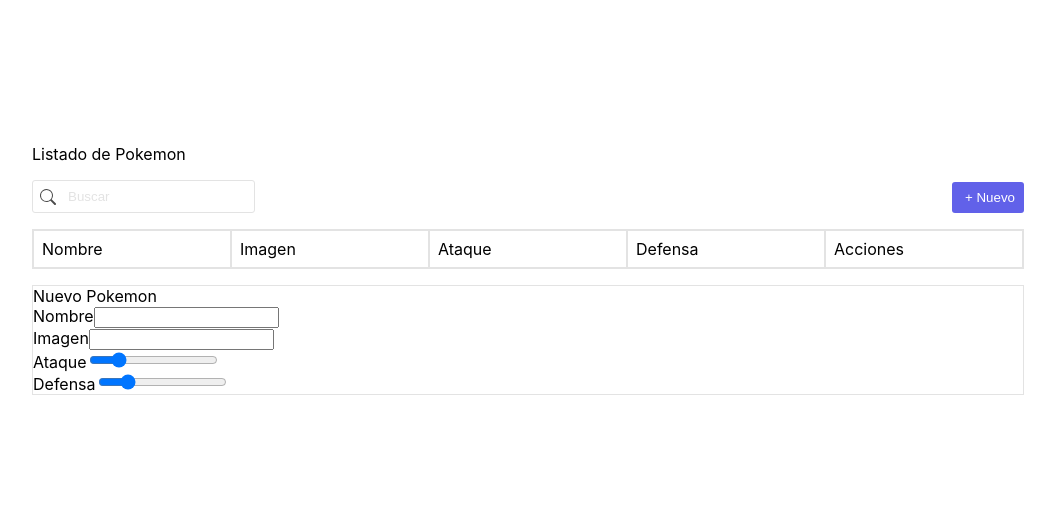
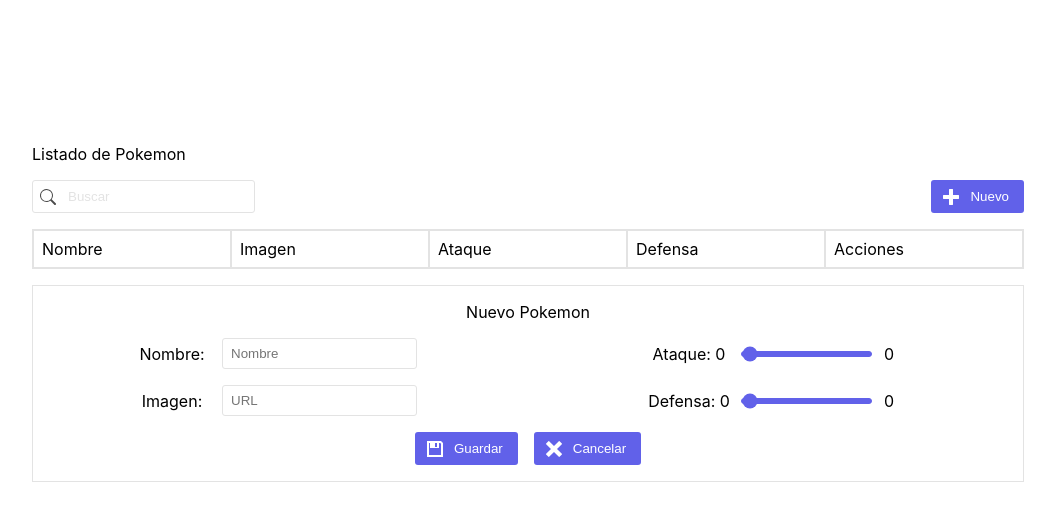
Before and after one commit to kiukg/pichincha-pokedex, a React (Create React App) app: page / in a window 1280 px wide. Shown: the top 520 px of the page, without its empty margins (112-1167 px from the left). Built offline with nearby package versions, Linux system fonts and the light colour scheme.

Commit message:
Custom button added

```diff
--- a/src/App.tsx
+++ b/src/App.tsx
@@ -7,13 +7,15 @@ import PokemonActions from './Components/PokemonActions/PokemonActions';
 
 function App() {
   const [searchValue, setSearchValue] = useState<string>('');
-  const [searchResult, setsearchResult] = useState<any>([]);
+  const [searchResult, setSearchResult] = useState<any>([]);
+  const [selectedPokemon, setSelectedPokemon] = useState<any>([]);
+  const [actionType, setActionType] = useState<'add'|'edit'>('add');
   return (
-    <GlobalContext.Provider value={{ searchValue, setSearchValue, searchResult, setsearchResult }}>
+    <GlobalContext.Provider value={{ searchValue, setSearchValue, searchResult,setSearchResult,selectedPokemon, setSelectedPokemon, actionType, setActionType}}>
       <div className='App'>
         <SearchPokemon></SearchPokemon>
         <PokemonList pokemonList={searchResult}></PokemonList>
-        <PokemonActions></PokemonActions>
+        <PokemonActions actionType={actionType} selectedPokemon={selectedPokemon}></PokemonActions>
       </div>
     </GlobalContext.Provider>
   );
--- /dev/null
+++ b/src/Components/CustomButton/CustomButton.styled.ts
@@ -0,0 +1,23 @@
+import styled from "styled-components";
+
+export const CustomButtonContainer = styled.div`
+padding: 7px 8px;
+display: grid;
+grid-template-columns: auto 1fr;
+border-radius: 3px;
+align-items: center;
+input {
+    border: 1px solid transparent;
+    background: transparent;
+}
+`
+
+export const CustomButtonContainerNoText = styled.div`
+border-radius: 3px;
+align-items: center;
+width: max-content;
+input {
+    border: 1px solid transparent;
+    background: transparent;
+}
+`
--- /dev/null
+++ b/src/Components/CustomButton/CustomButton.tsx
@@ -0,0 +1,30 @@
+import { CustomButtonContainer, CustomButtonContainerNoText } from "./CustomButton.styled";
+
+interface IButton {
+    id?: string;
+    imgSrc?: string;
+    backgroundColor: string;
+    color: string;
+    text?: string;
+    type: 'button' | 'submit';
+    onClick?:
+    | ((event: React.MouseEvent<HTMLInputElement, MouseEvent>) => void)
+    | undefined;
+}
+
+const CustomButton: React.FC<IButton> = ({ id, imgSrc, backgroundColor, text, color, onClick, type }) => {
+
+    return (
+        text ?
+            (<CustomButtonContainer style={{ backgroundColor: backgroundColor }} >
+                <div id={id?.toString()} onClick={onClick} style={{ paddingLeft: '8px', width: '16px', height: '16px', backgroundColor: color, WebkitMask: `url(${window.location.origin + imgSrc}) no-repeat center / contain` }} />
+                <input type={type} value={text} style={{ color }} ></input>
+            </CustomButtonContainer>) :
+            (<CustomButtonContainerNoText style={{ backgroundColor: backgroundColor }} >
+                <div id={id?.toString()} onClick={onClick} style={{ width: '20px', height: '20px', backgroundColor: color, WebkitMask: `url(${window.location.origin + imgSrc}) no-repeat center / contain` }} />
+                {text && <input type={type} value={text} style={{ color }} ></input>}
+            </CustomButtonContainerNoText>)
+    )
+}
+
+export default CustomButton;
--- a/src/Components/PokemonActions/PokemonActions.styled.ts
+++ b/src/Components/PokemonActions/PokemonActions.styled.ts
@@ -1,6 +1,47 @@
 import styled from "styled-components";
 
-export const PokemonActionsContainer = styled.div`
+export const PokemonActionsContainer = styled.form`
 margin: 16px;
 border: 1px solid #e3e3e3;
 `
+
+export const ActionTitle = styled.div`
+margin: 16px;
+text-align: center;
+`
+export const PokemonInfoContainer = styled.div`
+margin: 16px;
+display: grid;
+justify-items: center;
+grid-template-columns: 1fr 1fr;
+grid-gap: 16px;
+`
+export const PokemonFieldContainer = styled.label`
+display: grid;
+justify-items: center;
+align-items: center;
+grid-template-columns: 100px 1fr 30px;
+input[type=text] {
+    padding: 7px 8px;
+    border:1px solid #e3e3e3;
+    border-radius: 3px;
+}
+
+input[type=range] {
+    background-color: #6161e9;
+    -webkit-appearance: none;
+    border: solid 1px #6161e9;
+    border-radius: 8px;
+    height: 4px;
+    accent-color: #6161e9;
+}
+`
+
+export const PokemonInfoConfirm = styled.div`
+margin-bottom: 16px;
+display: grid;
+justify-items: center;
+justify-content: center;
+grid-template-columns: auto auto;
+grid-gap: 16px;
+`
--- a/src/Components/PokemonActions/PokemonActions.tsx
+++ b/src/Components/PokemonActions/PokemonActions.tsx
@@ -1,25 +1,106 @@
-import { PokemonActionsContainer } from "./PokemonActions.styled";
+import { ActionTitle, PokemonActionsContainer, PokemonFieldContainer, PokemonInfoConfirm, PokemonInfoContainer } from "./PokemonActions.styled";
+import saveIcon from '../../icons/floppy-disk.svg';
+import cancelIcon from '../../icons/cross.svg';
+import CustomButton from "../CustomButton/CustomButton";
+import { useEffect, useState } from "react";
+import { IPokemon } from "../PokemonList/PokemonList";
+import { useGlobalContext } from "../../context/context";
+
+interface IAction {
+    selectedPokemon?: IPokemon;
+    actionType: 'add' | 'edit';
+}
+
+const PokemonActions: React.FC<IAction> = ({ selectedPokemon, actionType }) => {
+    const [attkRange, setAttkRange] = useState<number | undefined>(0);
+    const [defRange, setDefRange] = useState<number | undefined>(0);
+    const [pokemonName, setPokemonName] = useState<string | undefined>('');
+    const [pokemonImg, setPokemonImg] = useState<string | undefined>('');
+    const { searchResult, setSearchResult } = useGlobalContext();
+
+    useEffect(() => {
+        if (actionType === 'add') {
+            setAttkRange(0);
+            setDefRange(0);
+            setPokemonName('');
+            setPokemonImg('');
+        }
+        else {
+            setPokemonName(selectedPokemon?.name);
+            setPokemonImg(selectedPokemon?.img);
+            setAttkRange(selectedPokemon?.attack);
+            setDefRange(selectedPokemon?.defense);
+        }
+    }, [selectedPokemon, actionType]);
+
+    const handleAttkRange = (event: any) => {
+        setAttkRange(event.target.value)
+    }
+
+    const handleDefRange = (event: any) => {
+        setDefRange(event.target.value)
+    }
+
+    const handleNameChange = (event: any) => {
+        setPokemonName(event.target.value)
+    }
+    const handleImgChange = (event: any) => {
+        setPokemonImg(event.target.value)
+    }
+    const handleAddPokemon = (event: any) => {
+        event.preventDefault();
+        let formData = new FormData(event.currentTarget);
+        let pokemonName = formData.get("pokemonName") as string;
+        let pokemonAttk = formData.get("pokemonAttk") as string;
+        let pokemonImg = formData.get("pokemonImg") as string;
+        let pokemonDef = formData.get("pokemonDef") as string;
+
+        if (actionType === 'add') {
+            setSearchResult((current: IPokemon[]) => [...current, { id: current.length + 1, name: pokemonName, attack: pokemonAttk, defense: pokemonDef, img: pokemonImg }]);
+        }
+        else {
+            const currentPokemonList = [...searchResult];
+            let foundPokemonIndex = currentPokemonList.findIndex((pokemon: IPokemon) => pokemon.id === selectedPokemon?.id);
+            currentPokemonList[foundPokemonIndex] = { id: selectedPokemon?.id, name: pokemonName, attack: pokemonAttk, defense: pokemonDef, img: pokemonImg };
+            setSearchResult(currentPokemonList);
+        }
+    }
+
+    return (
+        <PokemonActionsContainer onSubmit={handleAddPokemon}>
+            <ActionTitle>{actionType === "add" ? "Nuevo Pokemon" : `Editando a ${selectedPokemon?.name}`}</ActionTitle>
+            <PokemonInfoContainer>
+                <PokemonFieldContainer htmlFor="pokemonName">
+                    Nombre:
+                    <input type="text" name="pokemonName" title="Nombre" placeholder="Nombre"
+                        value={pokemonName}
+                        onChange={handleNameChange} />
+                </PokemonFieldContainer>
+
+                <PokemonFieldContainer htmlFor="pokemonAttk">
+                    Ataque: 0
+                    <input type="range" name="pokemonAttk" id="" min='0' max='255' onInput={handleAttkRange} value={attkRange}
+                    />{attkRange}
+                </PokemonFieldContainer>
 
 
-const PokemonActions: React.FC = () => {
+                <PokemonFieldContainer htmlFor="pokemonImg">
+                    Imagen:
+                    <input type="text" name="pokemonImg" id="" title="Imagen" placeholder="URL"
+                        value={pokemonImg}
+                        onChange={handleImgChange} />
+                </PokemonFieldContainer>
 
-    return (
-        <PokemonActionsContainer>
-            <span>Nuevo Pokemon</span>
-            <div>
-                <span>Nombre</span><input type="text" name="" id="" />
-            </div>
-            <div>
-                <span>Imagen</span><input type="text" name="" id="" />
-            </div>
-
-            <div>
-                <span>Ataque</span><input type="range" name="" id="" min='0' max='255' />
-            </div>
-            <div>
-                <span>Defensa</span><input type="range" name="" id="" min='0' max='255' />
-            </div>
-        </PokemonActionsContainer>
+                <PokemonFieldContainer htmlFor="pokemonDef">
+                    Defensa: 0<input type="range" name="pokemonDef" id="" min='0' max='255' onInput={handleDefRange} value={defRange}
+                    />{defRange}
+                </PokemonFieldContainer>
+            </PokemonInfoContainer>
+            <PokemonInfoConfirm>
+                <CustomButton backgroundColor="#6161e9" color="#fff" text="Guardar" imgSrc={saveIcon} type='submit'></CustomButton>
+                <CustomButton backgroundColor="#6161e9" color="#fff" text="Cancelar" imgSrc={cancelIcon} type='button'></CustomButton>
+            </PokemonInfoConfirm>
+        </PokemonActionsContainer >
     )
 }
 
--- a/src/Components/PokemonList/PokemonList.styled.ts
+++ b/src/Components/PokemonList/PokemonList.styled.ts
@@ -33,3 +33,9 @@ export const PokemonRowCell = styled.div`
     padding: 8px;
     height: 96px;
 `
+export const PokemonActionsContainer = styled.div`
+    display: grid;
+    align-items: center;
+    grid-auto-flow: column;
+    justify-content: space-evenly;
+`
--- a/src/Components/PokemonList/PokemonList.tsx
+++ b/src/Components/PokemonList/PokemonList.tsx
@@ -1,6 +1,8 @@
-import { PokemonCell, PokemonContainer, PokemonHeader, PokemonRow, PokemonRowCell } from "./PokemonList.styled";
+import { PokemonActionsContainer, PokemonCell, PokemonContainer, PokemonHeader, PokemonRow, PokemonRowCell } from "./PokemonList.styled";
 import editIcon from '../../icons/pencil.svg';
 import deleteIcon from '../../icons/bin.svg';
+import CustomButton from "../CustomButton/CustomButton";
+import { useGlobalContext } from "../../context/context";
 
 export interface IPokemon {
     id: number;
@@ -15,12 +17,17 @@ export interface IPokemonList {
 
 const PokemonList: React.FC<IPokemonList> = ({ pokemonList }) => {
 
+    const { searchResult, setSelectedPokemon, setActionType, setSearchResult } = useGlobalContext();
+
     const handleEdit = (event: any) => {
-        console.log(event.target.id)
+        const idValue = Number(event.target.id);
+        setSelectedPokemon(searchResult.find((pokemon: IPokemon) => pokemon.id === idValue));
+        setActionType('edit');
     }
 
     const handleRemove = (event: any) => {
-        console.log(event.target.id)
+        const idValue = Number(event.target.id);
+        setSearchResult((current: IPokemon[]) => current.filter((pokemon) => pokemon.id !== idValue));
     }
 
     return (
@@ -41,8 +48,10 @@ const PokemonList: React.FC<IPokemonList> = ({ pokemonList }) => {
                             <PokemonRowCell>{attack}</PokemonRowCell>
                             <PokemonRowCell>{defense}</PokemonRowCell>
                             <PokemonRowCell>
-                                <img width={20} id={id.toString()} src={editIcon} onClick={handleEdit}></img>
-                                <img width={20} id={id.toString()} src={deleteIcon} onClick={handleRemove}></img>
+                                <PokemonActionsContainer>
+                                    <CustomButton backgroundColor="#fff" color="#6161e9" id={id.toString()} type="button" imgSrc={editIcon} onClick={handleEdit}></CustomButton>
+                                    <CustomButton backgroundColor="#fff" color="#6161e9" id={id.toString()} type="button" imgSrc={deleteIcon} onClick={handleRemove}></CustomButton>
+                                </PokemonActionsContainer>
                             </PokemonRowCell>
                         </PokemonRow>
                     )
--- a/src/Components/SearchPokemon/SeachPokemon.styled.ts
+++ b/src/Components/SearchPokemon/SeachPokemon.styled.ts
@@ -40,12 +40,3 @@ export const SubmitSearch = styled.input`
 export const SearchGroup = styled.form`
     display: grid;
 `
-
-export const AddPokemon = styled.input`
-    display: grid;
-    padding: 7px 8px;
-    border-radius: 3px;
-    background-color: #6161e9;
-    color: #fff;
-    border: 1px solid transparent;
-`
--- a/src/Components/SearchPokemon/SearchPokemon.tsx
+++ b/src/Components/SearchPokemon/SearchPokemon.tsx
@@ -1,10 +1,16 @@
-import { SearchIcon, SeachGrid, SearchGroup, SearchInput, SubmitSearch, AddPokemon, SearchLabel } from "./SeachPokemon.styled";
+import { SearchIcon, SeachGrid, SearchGroup, SearchInput, SubmitSearch, SearchLabel } from "./SeachPokemon.styled";
 import { useGlobalContext } from '../../context/context';
 import { IPokemon } from '../PokemonList/PokemonList';
-
+import CustomButton from "../CustomButton/CustomButton";
+import addIcon from '../../icons/plus.svg';
 
 const SearchPokemon: React.FC = () => {
-    const { setSearchValue, setsearchResult } = useGlobalContext();
+    const { setSearchValue, setSearchResult, setActionType } = useGlobalContext();
+
+    const handleAddAction = (event: any) => {
+        console.log('wtf')
+        setActionType('add');
+    }
 
     const handleSubmit = async (event: React.FormEvent<HTMLFormElement>) => {
         event.preventDefault();
@@ -29,8 +35,6 @@ const SearchPokemon: React.FC = () => {
                     test.push({ id: data.id, name: data.species.name, attack: data.stats[1].base_stat, defense: data.stats[2].base_stat, img: data.sprites.front_default })
                 }
                 else {
-
-
                     await Promise.all(
                         data.results.map(async (pokemon: any) => {
                             await fetch(pokemon.url, {
@@ -58,7 +62,7 @@ const SearchPokemon: React.FC = () => {
 
                     return 0;
                 })
-                setsearchResult(sorted);
+                setSearchResult(sorted);
             });
     }
 
@@ -71,7 +75,7 @@ const SearchPokemon: React.FC = () => {
                     <SearchIcon name="inpSearchPokemon" type="search" placeholder="Buscar" />
                 </SearchInput>
             </SearchGroup>
-            <AddPokemon type="button" value=" + Nuevo" />
+            <CustomButton backgroundColor="#6161e9" color="#fff" text="Nuevo" type="button" imgSrc={addIcon} onClick={handleAddAction}></CustomButton>
         </SeachGrid>
     )
 }
--- a/src/context/context.ts
+++ b/src/context/context.ts
@@ -1,17 +1,26 @@
 import  {createContext,useContext} from "react";
+import { IPokemon } from "../Components/PokemonList/PokemonList";
 
 export type GlobalContent = {
     searchValue: string,
     setSearchValue:(c: string) => void,
     searchResult: any,
-    setsearchResult:(c: any) => void,
+    setSearchResult:(c: any) => void,
+    selectedPokemon: IPokemon,
+    setSelectedPokemon:(c: any) => void,
+    actionType: 'edit'|'add',
+    setActionType:(c: any) => void,
   }
 
 export const GlobalContext = createContext<GlobalContent>({
     searchValue: 'test',
     setSearchValue: () => {},
     searchResult: [],
-    setsearchResult: () => {},
+    setSearchResult: () => {},
+    selectedPokemon: {id:0,name:''},
+    setSelectedPokemon:  () => {},
+    actionType: 'add',
+    setActionType:  () => {},
 })
 
 
```
